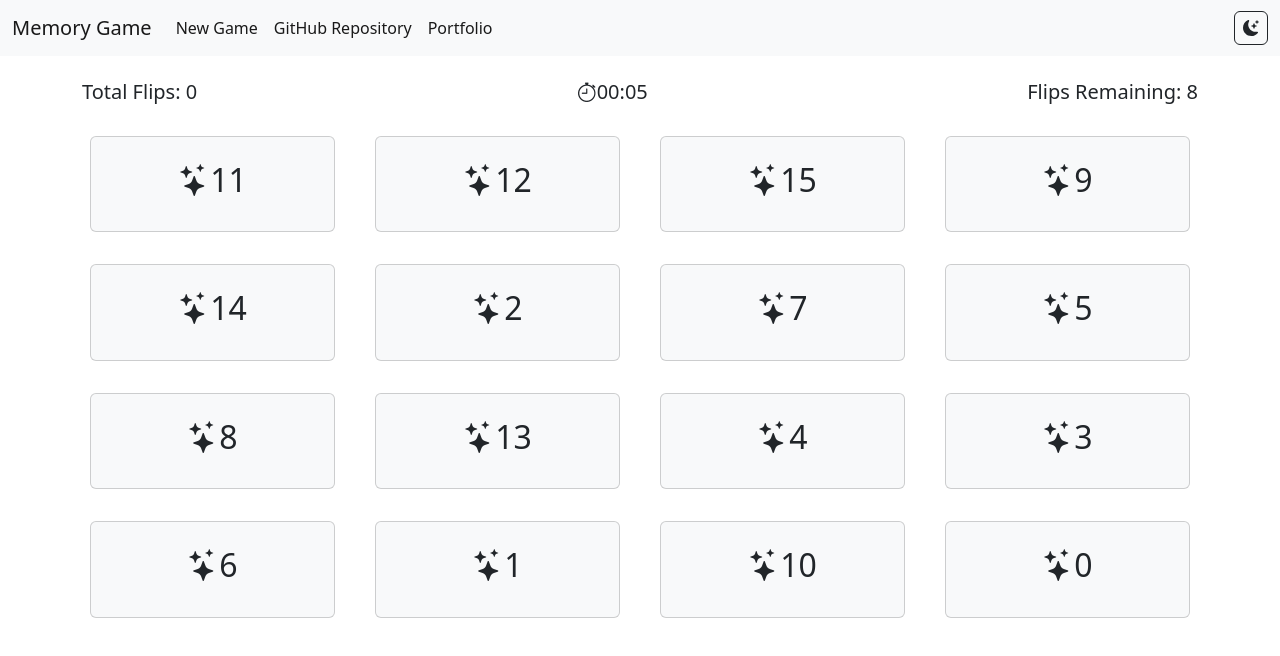
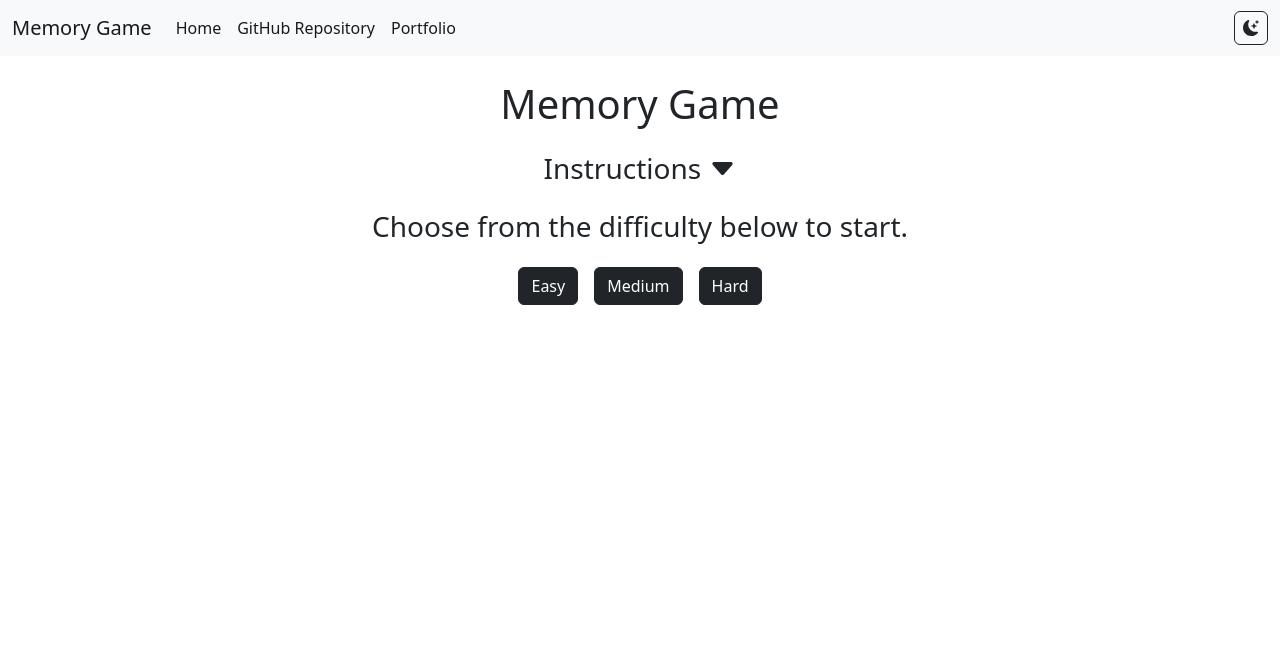
Before and after one commit to banuaggun/react-memory-game, a React (Create React App) app: page / in a window 1280 px wide. Shown: the top 656 px of the page. Built offline with nearby package versions, Linux system fonts and the light colour scheme.

Commit message:
Made React Routing & Some Arrangements

```diff
--- a/package.json
+++ b/package.json
@@ -8,6 +8,7 @@
     "@testing-library/user-event": "^13.5.0",
     "react": "^18.2.0",
     "react-dom": "^18.2.0",
+    "react-router-dom": "^6.4.2",
     "react-scripts": "5.0.1",
     "web-vitals": "^2.1.4"
   },
--- a/public/index.html
+++ b/public/index.html
@@ -5,14 +5,14 @@
   <meta charset="utf-8" />
   <link rel="icon" href="%PUBLIC_URL%/favicon.ico" />
   <meta name="viewport" content="width=device-width, initial-scale=1" />
-  <meta name="description" content="Web site created using create-react-app" />
+  <meta name="description" content="React Card Flipping Memory Game. Play games online" />
 
   <!-- CSS only -->
   <link href="https://cdn.jsdelivr.net/npm/bootstrap@5.2.2/dist/css/bootstrap.min.css" rel="stylesheet"
     integrity="sha384-Zenh87qX5JnK2Jl0vWa8Ck2rdkQ2Bzep5IDxbcnCeuOxjzrPF/et3URy9Bv1WTRi" crossorigin="anonymous">
 
     <link rel="stylesheet" href="https://cdn.jsdelivr.net/npm/bootstrap-icons@1.9.1/font/bootstrap-icons.css">
-  <title>React App</title>
+  <title>React Memory Game</title>
 </head>
 
 <body>
--- a/src/App.js
+++ b/src/App.js
@@ -1,24 +1,48 @@
-import {useState} from 'react'
-import MainArea from './components/MainArea'
-import Navbar from './components/Navbar'
+import { useState } from "react";
+import { BrowserRouter, Routes, Route } from "react-router-dom";
+import Home from "./components/Home";
+import MainArea from "./components/MainArea";
+import Navbar from "./components/Navbar";
 
 const App = () => {
+    const [theme, setTheme] = useState("light");
 
-  const [theme, setTheme] = useState('light');
+    if (theme === "light") {
+        document.body.style.backgroundColor = "#fff";
+    }
+    else {
+        document.body.style.backgroundColor = "#292b2f";
+    }
 
-  const handleThemeChange = () => {
-    if(theme === 'light'){
-      setTheme('dark');
-    }else{
-      setTheme('light');
-    }
-  }
-  return (
-    <>
-      <Navbar theme={theme} switchTheme={handleThemeChange} />
-      <MainArea difficulty="4" theme={theme} />
-    </>
-  )
-}
+    const handleThemeChange = () => {
+        if (theme === "light") {
+            setTheme("dark");
+            document.body.style.backgroundColor = "#292b2f";
+        } else {
+            setTheme("light");
+            document.body.style.backgroundColor = "#fff";
+        }
+    };
+    return (
+        <BrowserRouter>
+            <Navbar theme={theme} switchTheme={handleThemeChange} />
+            <Routes>
+                <Route path="/" element={<Home theme={theme} />} />
+                <Route
+                    path="/play/easy"
+                    element={<MainArea key="4" difficulty="4" theme={theme} />}
+                />
+                <Route
+                    path="/play/medium"
+                    element={<MainArea key="5" difficulty="5" theme={theme} />}
+                />
+                <Route
+                    path="/play/hard"
+                    element={<MainArea key="6" difficulty="6" theme={theme} />}
+                />
+            </Routes>
+        </BrowserRouter>
+    );
+};
 
-export default App
+export default App;
--- a/src/assets/styles/win.css
+++ b/src/assets/styles/win.css
@@ -5,7 +5,7 @@
 
 
 
-.btn:hover{
+.buton:hover{
   background-color:white;
   box-shadow:0 0.3rem 1rem rgba(0, 0, 0, 0.3);
   border:1px solid black;
--- a/src/components/Card.jsx
+++ b/src/components/Card.jsx
@@ -18,9 +18,9 @@ function Card({ value, visible, handleSelection, bgColor, theme }) {
         <div className="col-3">
             <center>
                 <div className={`mx-2 bg-${bgColor} bg-opacity-85 my-3 py-4 card`} onClick = {() => handleSelection(value)}>
-                    <h2>
+                    <h2 style={{fontSize:"2.2rem"}}>
                         <i className={`${visible ? iconClass[value%8] : starsMarkClass}`}></i>
-                        {value}
+
                     </h2>
                 </div>
             </center>
--- /dev/null
+++ b/src/components/Home.jsx
@@ -0,0 +1,73 @@
+import React from "react";
+import { Link } from "react-router-dom";
+
+function Home({ theme }) {
+    return (
+        <>
+            <div
+                className={`container text-${
+                    theme === "light" ? "dark" : "light"
+                }`}
+            >
+                <h1 className="text-center mt-4">Memory Game</h1>
+                <center className="mt-4">
+                    <div>
+                        <h3
+                            data-bs-toggle="collapse"
+                            href="#collapseExample"
+                            role="button"
+                            aria-expanded="false"
+                            aria-controls="collapseExample"
+                        >
+                            Instructions{" "}
+                            <i className="bi bi-caret-down-fill"></i>
+                        </h3>
+                    </div>
+                    <div className="collapse" id="collapseExample">
+                        <div
+                            className={`card card-body text-${
+                                theme === "light"
+                                    ? ""
+                                    : "bg-dark text-light border"
+                            }`}
+                        >
+                            Select two cards untill all the pairs have been
+                            revealed. Do this in least possible time & moves.
+                        </div>
+                    </div>
+                </center>
+                <h3 className="text-center mt-4">
+                    Choose from the difficulty below to start.
+                </h3>
+                <div className="d-flex justify-content-center my-4">
+                    <Link
+                        to="/play/easy"
+                        className={`btn btn-${
+                            theme === "light" ? "dark" : "light"
+                        } mx-2`}
+                    >
+                        Easy
+                    </Link>
+                    <Link
+                        to="/play/medium"
+                        className={`btn btn-${
+                            theme === "light" ? "dark" : "light"
+                        } mx-2`}
+                    >
+                        Medium
+                    </Link>
+                    <Link
+                        to="/play/hard"
+                        className={`btn btn-${
+                            theme === "light" ? "dark" : "light"
+                        } mx-2`}
+                    >
+                        Hard
+                    </Link>
+                </div>
+            </div>
+        </>
+    );
+}
+
+export default Home;
--- a/src/components/MainArea.jsx
+++ b/src/components/MainArea.jsx
@@ -5,14 +5,6 @@ import Timer from "./Timer";
 import Win from "./Win";
 
 function MainArea({difficulty, theme}) {
-    //const { difficulty } = props;
-
-    if(theme === 'light'){
-        document.body.style.backgroundColor = "#fff";
-    }else{
-        document.body.style.backgroundColor = "#292b2f";
-    }
-
 
     const [cardArray, setCardArray] = useState([]);
 
@@ -23,7 +15,7 @@ function MainArea({difficulty, theme}) {
     const [selection2, setSelection2] = useState(null);
     const [totalFlips, setTotalFlips] = useState(0);
     const [flipsRemaining, setFlipsRemaining] = useState(
-        (difficulty * difficulty) / 2
+        (difficulty * 4) / 2
     );
     const [canSelect, setCanSelect] = useState(true);
 
@@ -32,14 +24,14 @@ function MainArea({difficulty, theme}) {
 
     useEffect(() => {
         let tempCardArray = [];
-        for (let i = 0; i < difficulty * difficulty; i++) {
+        for (let i = 0; i < difficulty * 4; i++) {
             tempCardArray.push(i);
         }
         //console.log(tempCardArray);
         let shuffledArray = [];
         let revealedCards = [];
         let tempCardColorArray = [];
-        for (let i = 0; i < difficulty * difficulty; i++) {
+        for (let i = 0; i < difficulty * 4; i++) {
             const randomIndex = Math.floor(
                 Math.random() * tempCardArray.length
             );
--- a/src/components/Navbar.jsx
+++ b/src/components/Navbar.jsx
@@ -1,12 +1,13 @@
 import React from "react";
+import {Link} from "react-router-dom";
 
 function Navbar({theme, switchTheme}) {
     return (
         <nav className={`navbar navbar-expand-lg bg-${theme} navbar-${theme}`}>
             <div className="container-fluid">
-                <a className="navbar-brand" href="#">
+                <Link to="/" className="navbar-brand">
                     Memory Game
-                </a>
+                </Link>
                 <button
                     className="navbar-toggler"
                     type="button"
@@ -21,14 +22,14 @@ function Navbar({theme, switchTheme}) {
                 <div className="collapse navbar-collapse" id="navbarText">
                     <ul className="navbar-nav me-auto mb-2 mb-lg-0">
                         <li className="nav-item">
-                            <a
+                            <Link
                                 className="nav-link active"
                                 aria-current="page"
-                                href="/"
+                                to="/"
                                 rel="noreferrer noopenner"
                             >
-                                New Game
-                            </a>
+                                Home
+                            </Link>
                         </li>
                         <li className="nav-item">
                             <a
--- a/src/components/Win.jsx
+++ b/src/components/Win.jsx
@@ -15,7 +15,7 @@ function Win({totalFlips, minutes, seconds, theme}) {
                         <div className='card-body'>
                             <h5 className='mb-4'>Total Flips: {totalFlips}</h5>
                             <h5>Total Time {minutes} : {seconds}</h5>
-                            <a href="/" className={`btn btn-outline-${theme === 'light' ? "" : "light"} fw-bold border border-2 rounded-4 py-2 px-4 mt-4 text-default`}>New Game</a>
+                            <a href="/" className={`btn buton btn-outline-${theme === 'light' ? "" : "light"} fw-bold border border-2 rounded-4 py-2 px-4 mt-4 text-default`}>New Game</a>
                             </div>
                         </div>
                     </div>
```
Also changed, not shown: 1 other file (tests, documents, lock files or other folders).
